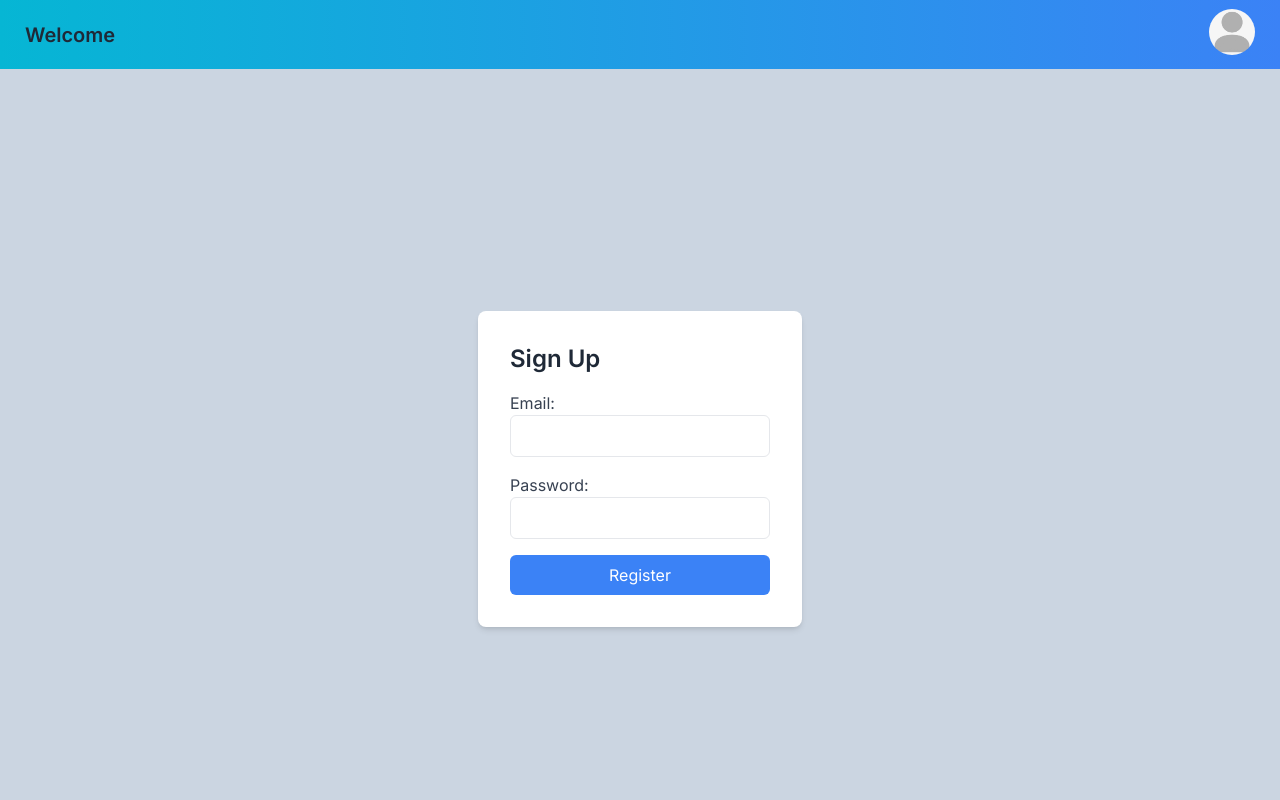
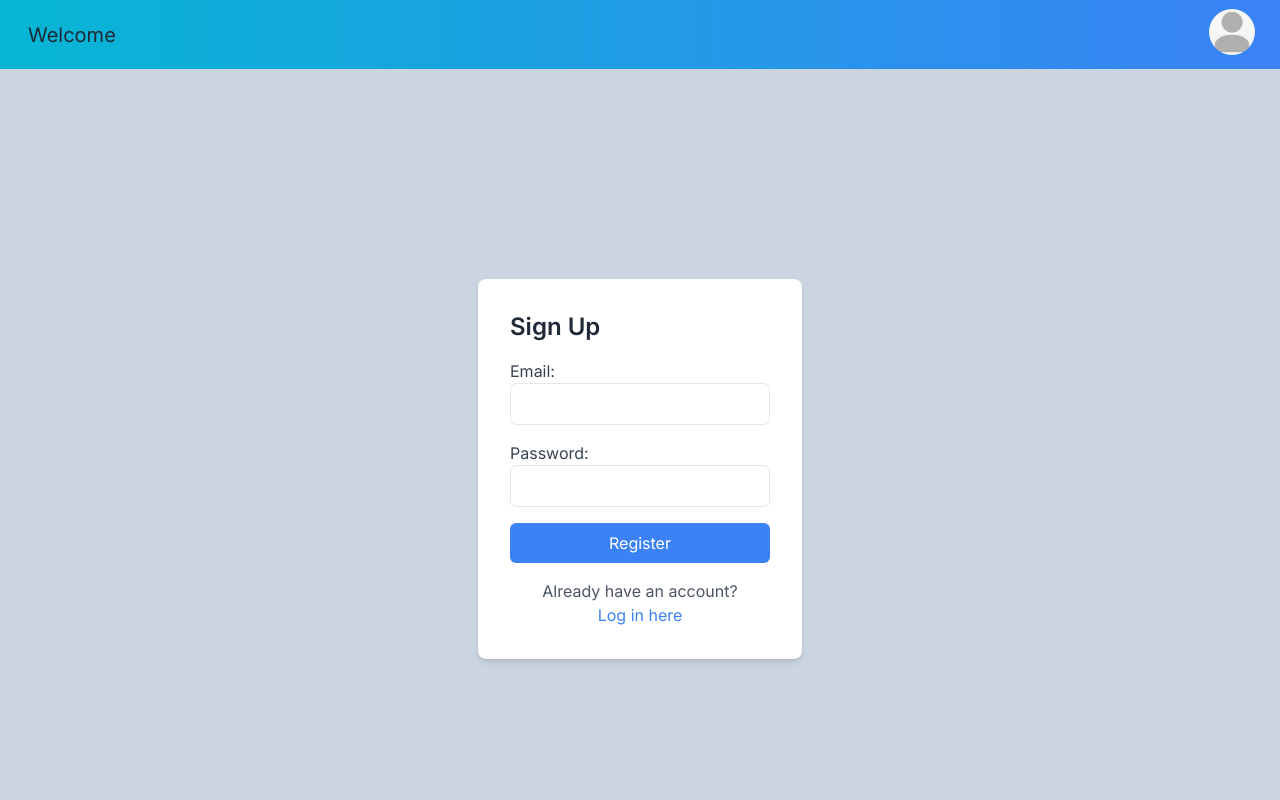
Before and after one commit to raselrana22/secure-static-login-email-sender-next.js, a Next.js app: page /signup in a window 1280 px wide. Shown: the top 800 px of the page. Built offline with nearby package versions, Linux system fonts and the light colour scheme.

Commit message:
SIgnup page update and logout page update

```diff
--- a/src/app/(pages)/logout/page.js
+++ b/src/app/(pages)/logout/page.js
@@ -13,7 +13,7 @@ export default function LogoutConfirmation() {
         const res = await response.json();
         if (res.status === 'success') {
             alert('Logout successful');
-            router.replace('/login');
+            router.replace('/welcome');
         }
     };
 
--- a/src/app/(startingPages)/signup/page.js
+++ b/src/app/(startingPages)/signup/page.js
@@ -1,6 +1,7 @@
 'use client'
 
 import { useState } from 'react';
+import Link from 'next/link'; // Import Link from next/link
 
 export default function Signup() {
     const [email, setEmail] = useState('');
@@ -50,6 +51,13 @@ export default function Signup() {
                             </button>
                         </div>
                     </form>
+                    {/* Notice to go to the login page */}
+                    <div className="mt-4 text-center text-gray-600">
+                        Already have an account?{' '}
+                        <Link href="/login">
+                            <p className="text-blue-500 hover:underline">Log in here</p>
+                        </Link>
+                    </div>
                 </div>
             </div>
         </div>
--- a/src/app/components/navbar-before-login.jsx
+++ b/src/app/components/navbar-before-login.jsx
@@ -5,7 +5,7 @@ export default function NavbarBeforeLogin() {
   return (
     <div className='navbar bg-gradient-to-r from-cyan-500 to-blue-500 pr-6'>
       <div className='flex-1'>
-        <a className='btn btn-ghost normal-case text-xl'>Welcome</a>
+        <a className='text-xl pl-5'>Welcome</a>
       </div>
       <div className='flex-none gap-2'>
         <div className='dropdown dropdown-end'>
--- a/src/app/components/navbar.jsx
+++ b/src/app/components/navbar.jsx
@@ -6,7 +6,7 @@ export default function NavBar() {
     <div className='navbar bg-gradient-to-r from-indigo-500 via-purple-500 to-pink-500'>
       <div className='flex-1'>
         <Link href={"/home"}>
-          <p className='btn btn-ghost normal-case text-xl'>My Home</p>
+          <p className='pl-5 text-xl'>My Home</p>
         </Link>
       </div>
       <div className='flex-none gap-2'>
```
